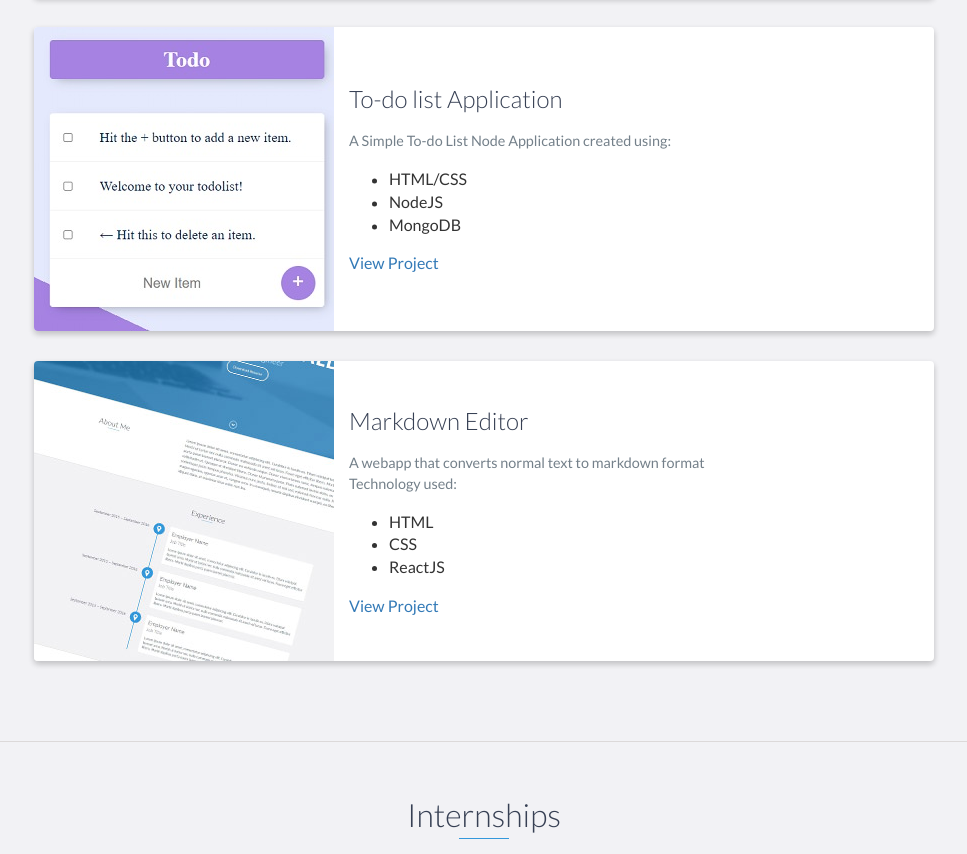
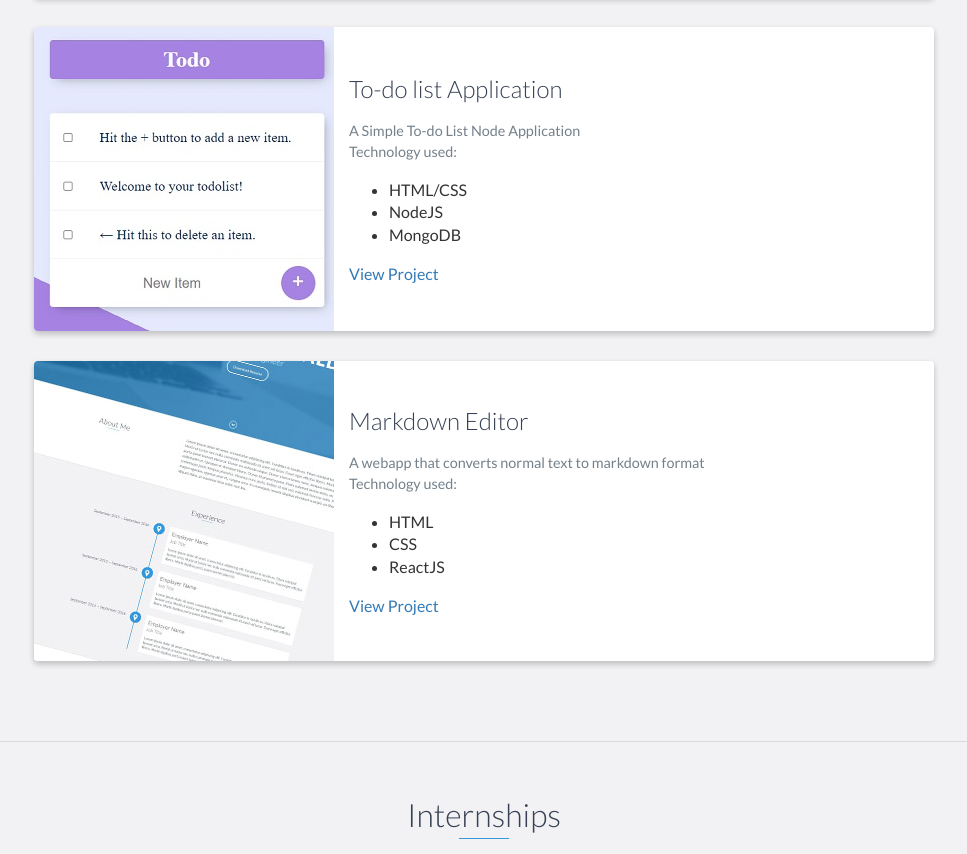
Before and after one commit to hrithik9120/portfolio, a website: page index.html in a window 1280 px wide. Shown: the part 2444-3298 px from the top of the page, without its empty margins (156-1123 px from the left). Drawn offline with nearby package versions, Linux system fonts and the light colour scheme.

Commit message:
Update index.html

```diff
--- a/index.html
+++ b/index.html
@@ -192,7 +192,8 @@
                         <div class="project-info">
                             <h3>To-do list Application</h3>
                             <p>
-                                A Simple To-do List Node Application created using:
+                                A Simple To-do List Node Application<br>
+				Technology used:
                                 <ul>
                                 <li>HTML/CSS</li>
                                 <li>NodeJS</li>
```
